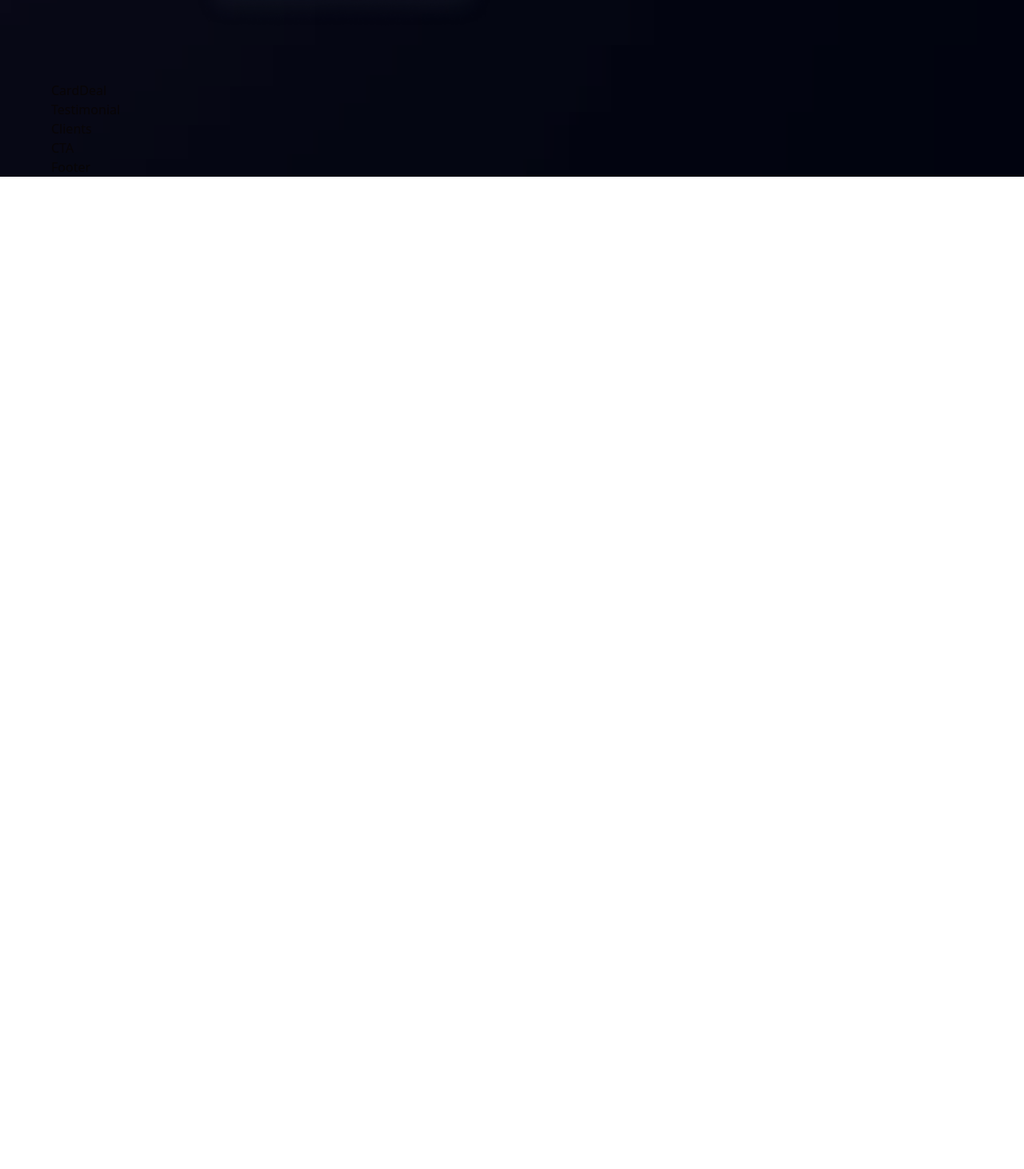
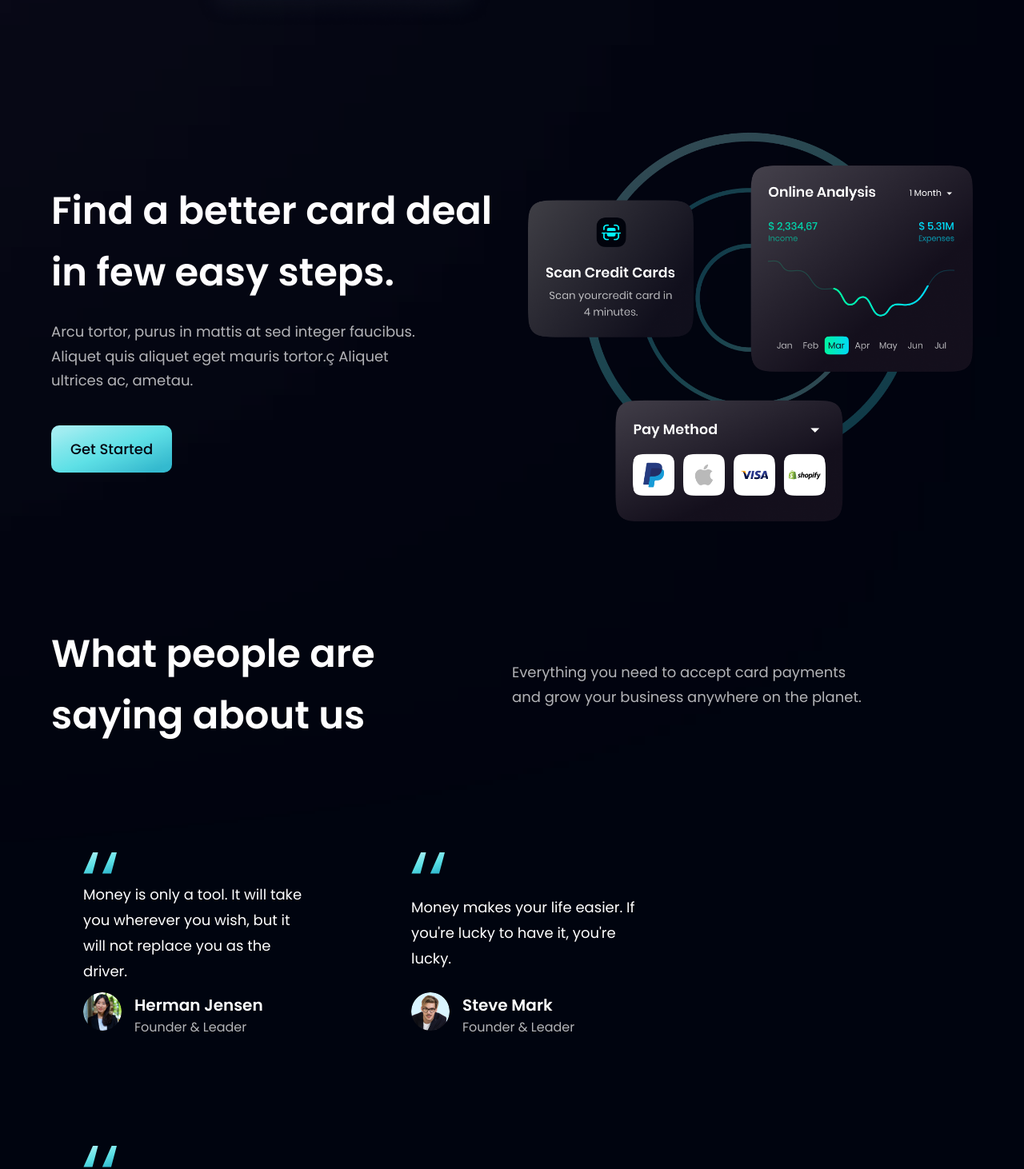
Before and after one commit to EdwardDuong/Banking-application, a React (Create React App) app: page / in a window 1280 px wide. Shown: the part 2073-3535 px from the top of the page at 80% size. Before the commit the page ends 2294 px from the top, so only its background shows below. Built offline with nearby package versions, Linux system fonts and the light colour scheme.

Commit message:
add testimonial and clients

```diff
--- a/src/components/Button.jsx
+++ b/src/components/Button.jsx
@@ -4,7 +4,7 @@
   return (
     <button
       type="button"
-      className={`font-poppins font-medium text-[18px] text-primary outline-none py-4 px-6 bg-blue-gradient ${styles}`}
+      className={`font-poppins font-medium text-[18px] text-primary outline-none py-4 px-6 bg-blue-gradient ${styles} rounded-[10px]`}
     >
       Get Started
     </button>
--- a/src/components/CardDeal.jsx
+++ b/src/components/CardDeal.jsx
@@ -1,7 +1,27 @@
 import React from "react";
+import styles, { layout } from "../style";
+import Button from "./Button";
+import { card } from "../assets";
+const CardDeal = () => {
+  return (
+    <section id="product" className={layout.section}>
+      <div className={layout.sectionInfo}>
+        <h2 className={styles.heading2}>
+          Find a better card deal <br className="sm:block hiden" /> in few easy
+          steps.
+        </h2>
+        <p className={`${styles.paragraph} max-w-[470px] mt-5`}>
+          Arcu tortor, purus in mattis at sed integer faucibus. Aliquet quis
+          aliquet eget mauris tortor.ç Aliquet ultrices ac, ametau.
+        </p>
+        <Button styles="mt-10" />
+      </div>
 
-const CardDeal = () => {
-  return <div>CardDeal</div>;
+      <div className={layout.sectionImg}>
+        <img src={card} alt="card" className="w-[100%] h-[100%]" />
+      </div>
+    </section>
+  );
 };
 
 export default CardDeal;
--- a/src/components/Clients.jsx
+++ b/src/components/Clients.jsx
@@ -1,7 +1,25 @@
 import React from "react";
-
+import { clients } from "../constants";
+import styles from "../style";
 const Clients = () => {
-  return <div>Clients</div>;
+  return (
+    <section className={`${styles.flexCenter} my-4`}>
+      <div className={`${styles.flexCenter} flex-wrap w-full`}>
+        {clients.map((client) => (
+          <div
+            key={client.id}
+            className={`${styles.flexCenter} flex-1 sm:min-w-[192px] min-w-[120px]`}
+          >
+            <img
+              src={client.logo}
+              alt="client"
+              className="sm:w-[192px] w-[100px] object-contain"
+            />
+          </div>
+        ))}
+      </div>
+    </section>
+  );
 };
 
 export default Clients;
--- a/src/components/FeedbackCard.jsx
+++ b/src/components/FeedbackCard.jsx
@@ -1,7 +1,35 @@
 import React from "react";
+import { quotes } from "../assets";
+import styles from "../style";
 
-const FeedbackCard = () => {
-  return <div>FeedbackCard</div>;
+const FeedbackCard = ({ content, name, title, img }) => {
+  return (
+    <div className="flex justify-between flex-col px-10 py-12 rounded-[20px] max-w-[370px] md:mr-10 sm:mr-5 mr-0 my-5 feedback-card">
+      <img
+        src={quotes}
+        alt="double quotes"
+        className="w-[42px] h-[27px] object-contain"
+      />
+      <p className="font-poppins font-normal text-[18px] text-white leading-[32px] my-[10px]">
+        {content}
+      </p>
+      <div className="flex flex-row">
+        <img src={img} alt={name} className="w-[48px] h-[48px] rounded-full" />
+        <div className="flex flex-col ml-4">
+          <h4
+            className={`font-poppins font-semibold text-[20px] text-white leading-[32px]`}
+          >
+            {name}
+          </h4>
+          <p
+            className={`font-poppins font-normal text-[16px] text-dimWhite leading-[24px]`}
+          >
+            {title}
+          </p>
+        </div>
+      </div>
+    </div>
+  );
 };
 
 export default FeedbackCard;
--- a/src/components/Testimonial.jsx
+++ b/src/components/Testimonial.jsx
@@ -1,7 +1,33 @@
 import React from "react";
+import styles, { layout } from "../style";
+import { feedback } from "../constants";
+import FeedbackCard from "./FeedbackCard";
+const Testimonial = () => {
+  return (
+    <section
+      id="clients"
+      className={`${styles.paddingY} ${styles.flexCenter} flex-col relative`}
+    >
+      <div />
+      <div className="w-full flex justify-between items-center md:flex-row flex-col sm:mb-16 mb-6 relative z-[1]">
+        <h1 className={styles.heading2}>
+          What people are <br className="sm:block hidden" /> saying about us
+        </h1>
+        <div className="w-full md:mt-0 mt-6">
+          <p className={`${styles.paragraph} text-left max-w-[450px]`}>
+            Everything you need to accept card payments and grow your business
+            anywhere on the planet.
+          </p>
+        </div>
+      </div>
 
-const Testimonial = () => {
-  return <div>Testimonial</div>;
+      <div className="flex flex-wrap sm:justify-start justify-center w-full feedback-container relative z-[1]">
+        {feedback.map((card, index) => (
+          <FeedbackCard key={card.id} {...card} />
+        ))}
+      </div>
+    </section>
+  );
 };
 
 export default Testimonial;
```
